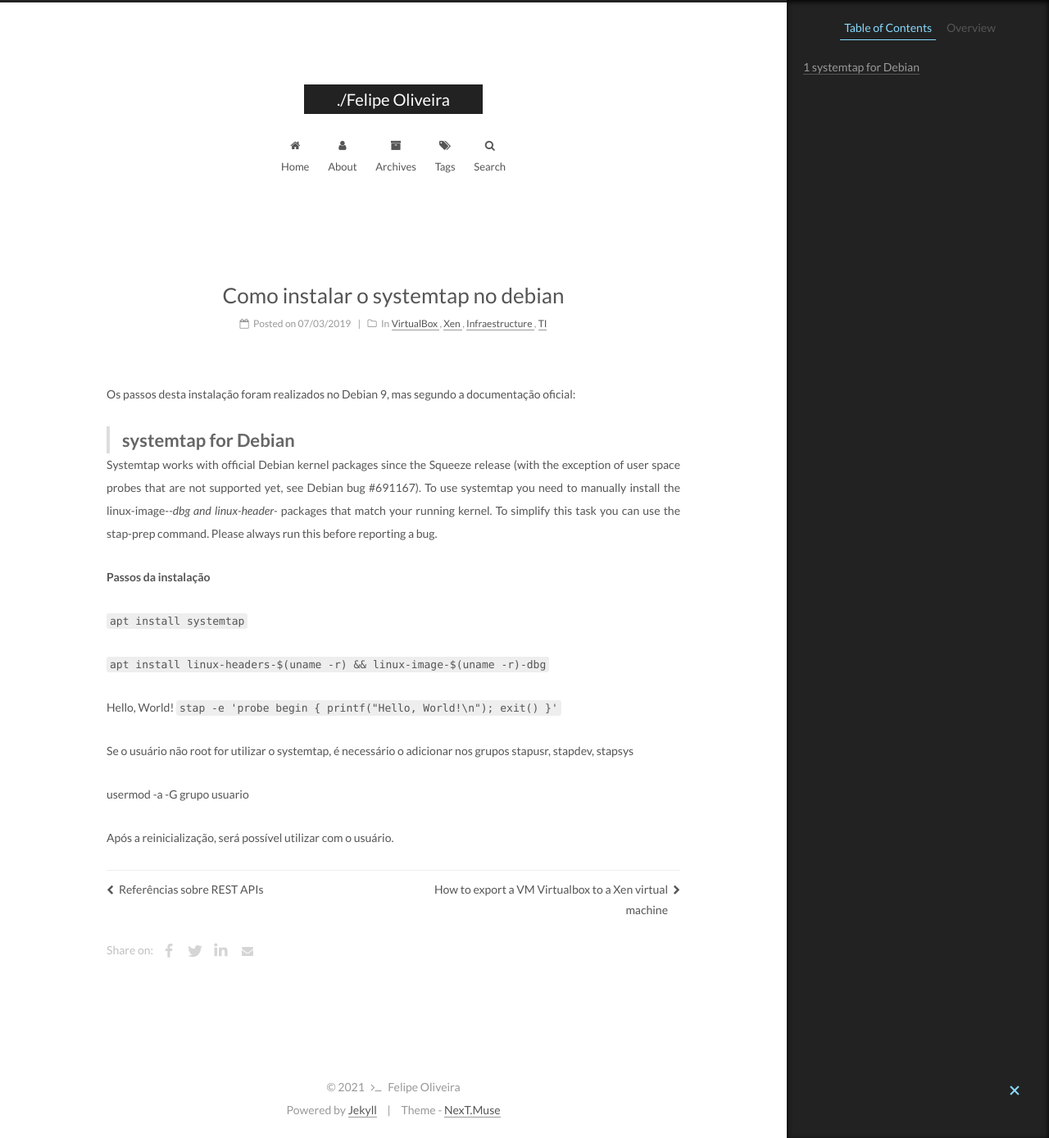
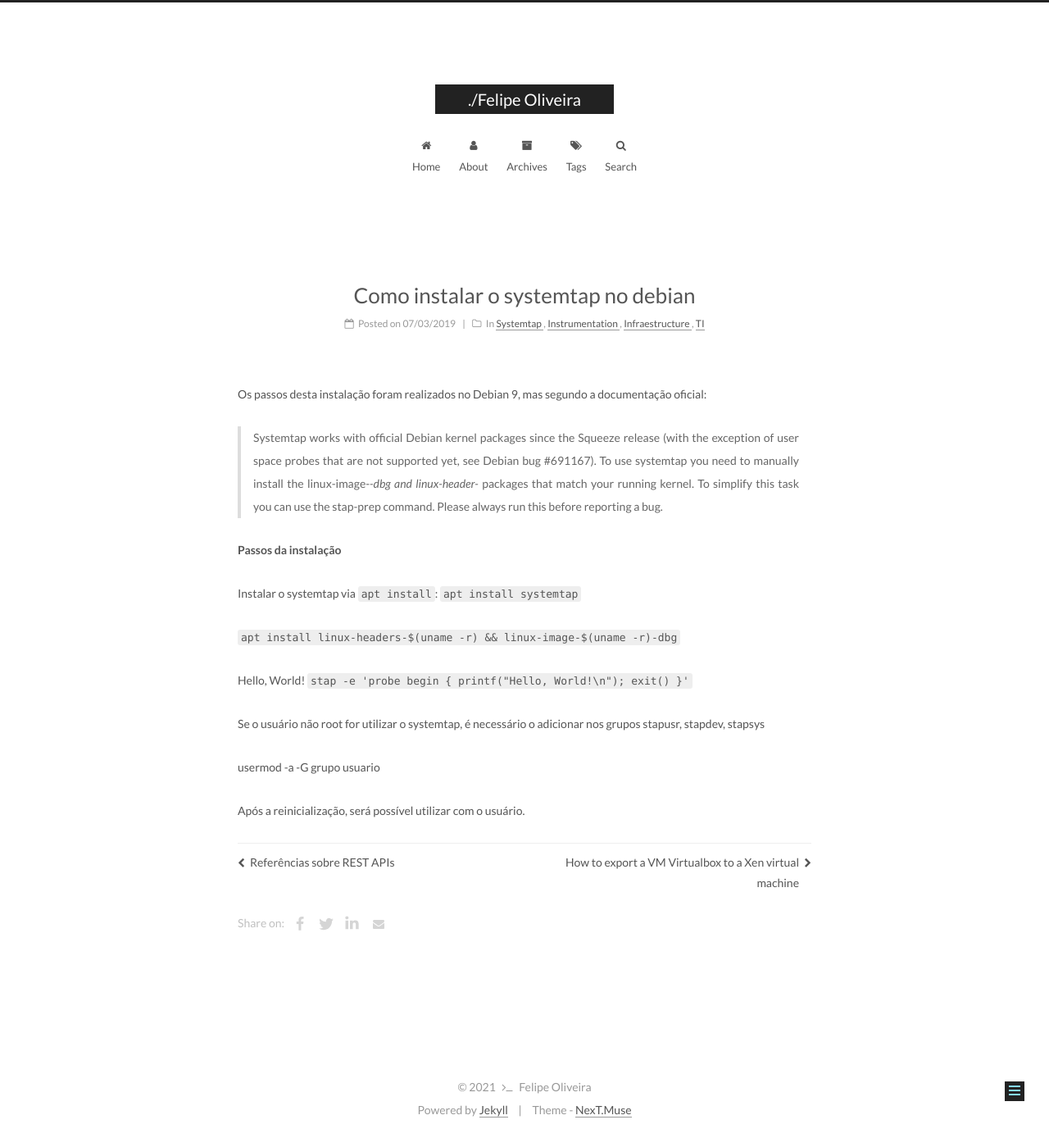
Before and after one commit to fdoliv/fdoliv.github.io, a Jekyll site: the page built from _posts/2019-03-07-systemtap-instalation.md, in a window 1280 px wide and 1388 px high. Shown: the whole window at 82% size. Built offline with Jekyll 4.4.1, drawn with Linux system fonts in a browser that asks for light colours.

Commit message:
atualization

```diff
--- a/_posts/2019-03-07-systemtap-instalation.md
+++ b/_posts/2019-03-07-systemtap-instalation.md
@@ -3,8 +3,8 @@ title: Como instalar o systemtap no debian
 subtitle: How to install systemtap on debian
 date: 2019-03-07 23:30:09
 categories:
-- VirtualBox
-- Xen
+- Systemtap
+- Instrumentation
 - Infraestructure
 - TI
 ---
@@ -13,10 +13,7 @@ categories:
 
 Os passos desta instalação foram realizados no Debian 9, mas segundo a documentação oficial:
 
->systemtap for Debian
-====================
-
-Systemtap works with official Debian kernel packages since the Squeeze
+>Systemtap works with official Debian kernel packages since the Squeeze
 release (with the exception of user space probes that are not
 supported yet, see Debian bug #691167). To use systemtap you need to
 manually install the linux-image-*-dbg and linux-header-* packages
@@ -25,6 +22,7 @@ stap-prep command. Please always run this before reporting a bug.
 
 **Passos da instalação**
 
+Instalar o systemtap via `apt install`:
 `apt install systemtap`
 
 `apt install linux-headers-$(uname -r) && linux-image-$(uname -r)-dbg`
```
